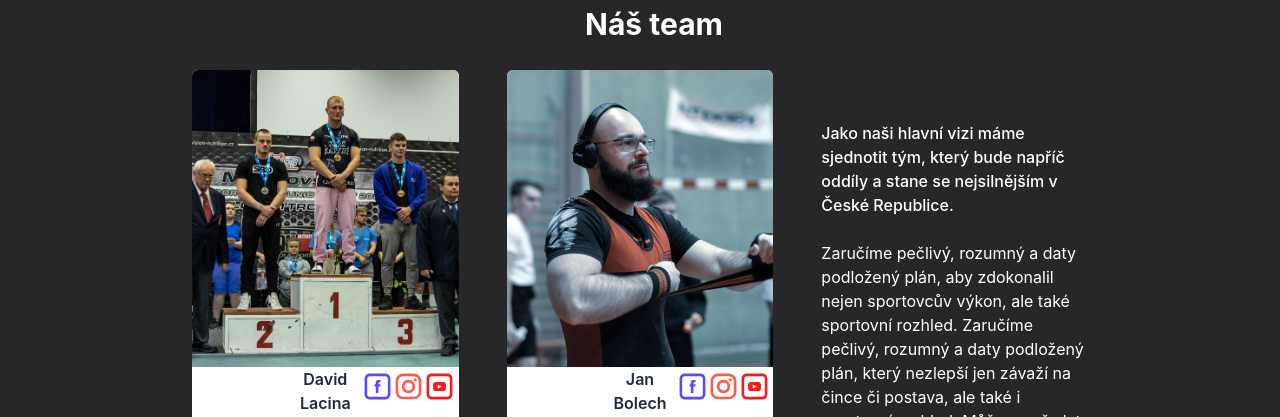
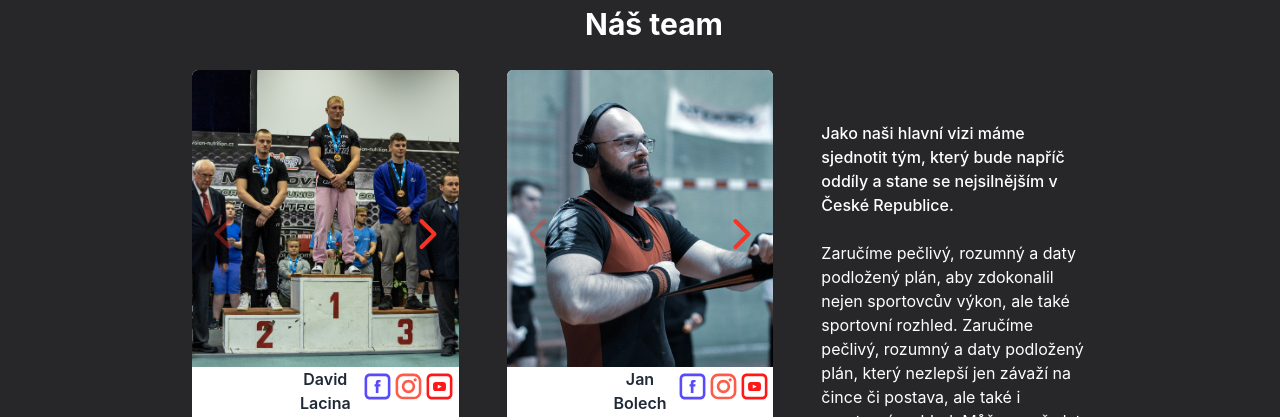
Before and after one commit to aeggydev/lbs-system, a Next.js app: page / in a window 1280 px wide. Shown: the part 830-1247 px from the top of the page. Built offline with nearby package versions, Linux system fonts and the light colour scheme.

Commit message:
Add carousel buttons

```diff
--- a/components/page_sections/nas_team.tsx
+++ b/components/page_sections/nas_team.tsx
@@ -4,29 +4,116 @@ import FacebookIcon from "../icons/facebook";
 import InstagramIcon from "../icons/instagram";
 import YoutubeIcon from "../icons/youtube";
 import Image from "next/image";
+import { useCallback, useEffect, useState } from "react";
 
-function EmblaSlide(props: { image: StaticImageData; index: number }) {
-  const alt = `Fotka ${props.index + 1}`;
+interface Slide {
+  image: StaticImageData;
+  index: number;
+}
+interface Button {
+  selected?: boolean;
+  enabled?: boolean;
+  onClick: () => void;
+}
+export const DotButton = ({ selected, onClick }: Button) => (
+  <button
+    className={`embla__dot ${selected ? "is-selected" : ""} w-3 h-4`}
+    type="button"
+    onClick={onClick}
+  />
+);
+
+function EmblaCarousel({ slides }: { slides: Slide[] }) {
+  const [emblaRef, embla] = useEmblaCarousel({ loop: false });
+  const [prevBtnEnabled, setPrevBtnEnabled] = useState(false);
+  const [nextBtnEnabled, setNextBtnEnabled] = useState(false);
+  const [selectedIndex, setSelectedIndex] = useState(0);
+  const [scrollSnaps, setScrollSnaps] = useState<number[]>([]);
+
+  const scrollPrev = useCallback(() => embla && embla.scrollPrev(), [embla]);
+  const scrollNext = useCallback(() => embla && embla.scrollNext(), [embla]);
+  const scrollTo = useCallback(
+    (index) => embla && embla.scrollTo(index),
+    [embla]
+  );
+  const onSelect = useCallback(() => {
+    if (!embla) return;
+    setSelectedIndex(embla.selectedScrollSnap());
+    setPrevBtnEnabled(embla.canScrollPrev());
+    setNextBtnEnabled(embla.canScrollNext());
+  }, [embla, setSelectedIndex]);
+  useEffect(() => {
+    if (!embla) return;
+    onSelect();
+    setScrollSnaps(embla.scrollSnapList());
+    embla.on("select", onSelect);
+  }, [embla, setScrollSnaps, onSelect]);
   return (
+    <>
+      <div className="embla w-full h-full relative">
+        <div className="embla__viewport h-full w-full" ref={emblaRef}>
+          <div className="embla__container h-full w-full flex flex-row">
+            {slides.map((val, index) => (
               <div
-      className="embla__slide grid items-center"
+                className="embla__slide grid items-center h-full w-full"
+                key={index}
                 style={{ flex: "0 0 100%" }}
               >
-      <div className="embla__slide__inner h-full">
                 <div className="embla__slide__img h-full relative">
                   <Image
-            src={props.image}
-            alt={alt}
+                    src={val.image}
+                    alt={"alt"}
                     layout="fill"
                     objectFit="cover"
                     placeholder="blur"
+                    loading="eager"
                   />
                 </div>
               </div>
+            ))}
           </div>
+        </div>
+        <div
+          className="absolute top-1/2 left-4 flex"
+          style={{ fill: "#f83325", opacity: prevBtnEnabled ? "1" : "0.4" }}
+          onClick={scrollPrev}
+        >
+          <svg
+            className="embla__button__svg"
+            width="30"
+            height="30"
+            viewBox="137.718 -1.001 366.563 644"
+          >
+            <path d="M428.36 12.5c16.67-16.67 43.76-16.67 60.42 0 16.67 16.67 16.67 43.76 0 60.42L241.7 320c148.25 148.24 230.61 230.6 247.08 247.08 16.67 16.66 16.67 43.75 0 60.42-16.67 16.66-43.76 16.67-60.42 0-27.72-27.71-249.45-249.37-277.16-277.08a42.308 42.308 0 0 1-12.48-30.34c0-11.1 4.1-22.05 12.48-30.42C206.63 234.23 400.64 40.21 428.36 12.5z" />
+          </svg>
+        </div>
+        <div
+          className="absolute top-1/2 right-4 flex"
+          style={{ fill: "#f83325", opacity: nextBtnEnabled ? "1" : "0.4" }}
+          onClick={scrollNext}
+        >
+          <svg
+            className="embla__button__svg"
+            width="30"
+            height="30"
+            viewBox="0 0 238.003 238.003"
+          >
+            <path d="M181.776 107.719L78.705 4.648c-6.198-6.198-16.273-6.198-22.47 0s-6.198 16.273 0 22.47l91.883 91.883-91.883 91.883c-6.198 6.198-6.198 16.273 0 22.47s16.273 6.198 22.47 0l103.071-103.039a15.741 15.741 0 0 0 4.64-11.283c0-4.13-1.526-8.199-4.64-11.313z" />
+          </svg>
+        </div>
+      </div>
+      <div className="embla__dots z-20">
+        {scrollSnaps.map((_, index) => (
+          <DotButton
+            key={index}
+            selected={index === selectedIndex}
+            onClick={() => scrollTo(index)}
+          />
+        ))}
+      </div>
+    </>
   );
 }
-
 export default function NasTeam(props: NasTeamProps) {
   const [emblaRef] = useEmblaCarousel({ loop: false });
 
@@ -38,13 +125,9 @@ export default function NasTeam(props: NasTeamProps) {
       style={{ gridTemplateRows: "1.8fr 1fr" }}
     >
       <div className="rounded-t-md">
-        <div className="embla overflow-hidden w-full h-full" ref={emblaRef}>
-          <div className="embla__container flex h-full">
-            {props.images.map((x, i) => (
-              <EmblaSlide image={x} index={i} key={i} />
-            ))}
-          </div>
-        </div>
+        <EmblaCarousel
+          slides={props.images.map((x, i) => ({ image: x, index: i }))}
+        />
       </div>
       <div className="flex flex-col place-content-center place-items-center px-4">
         <div className="font-semibold text-gray-800 grid-cols-3 w-full grid items-center pb-1">
```
Lines whose indentation alone changed are shown as unchanged.
